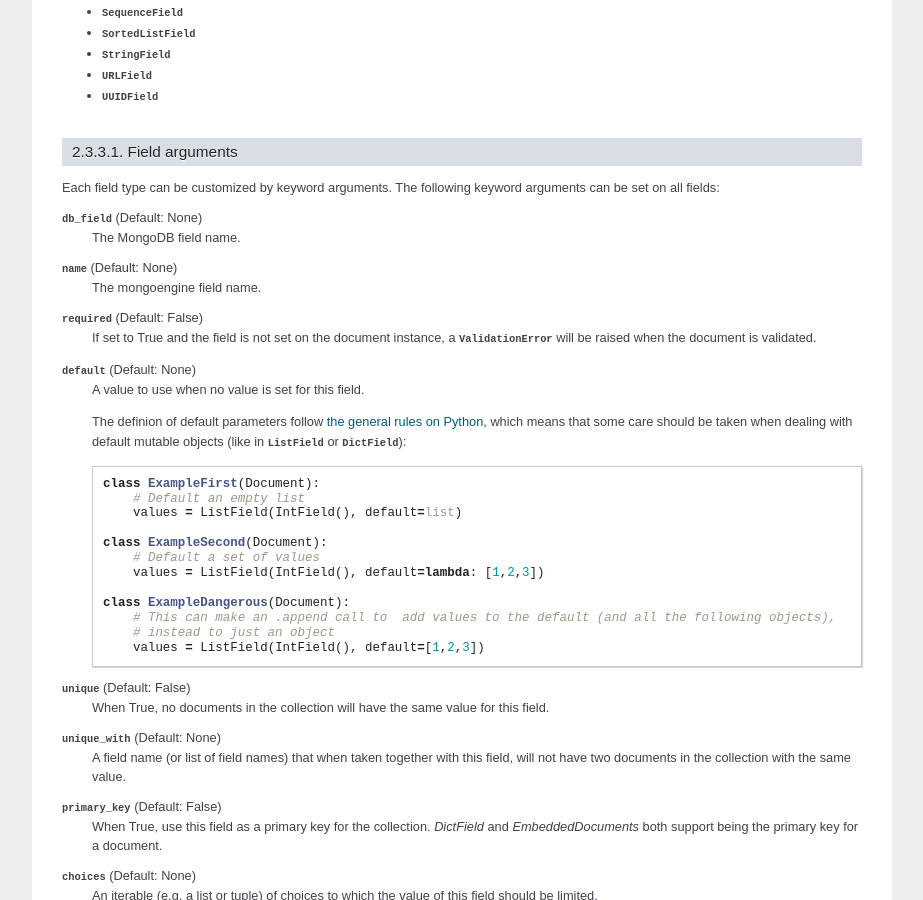
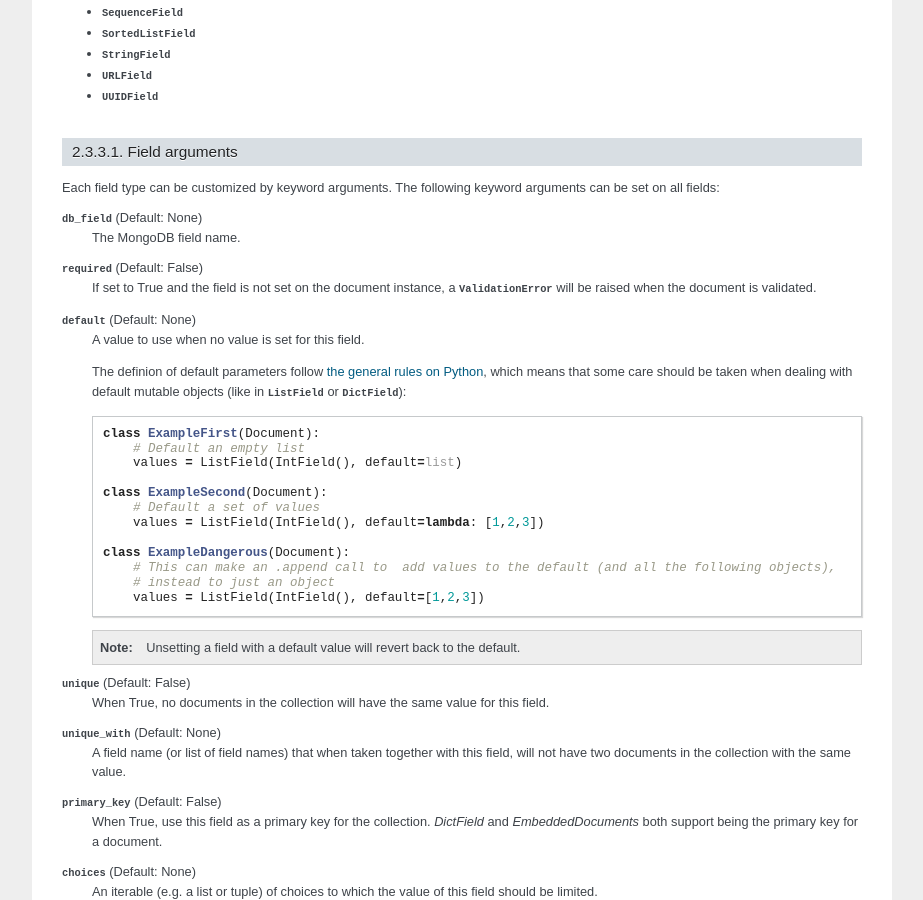
Before and after one commit to MongoEngine/mongoengine, a Sphinx documentation site: the page built from docs/guide/defining-documents.rst, in a window 1280 px wide and 900 px high, scrolled down 1517 px. Shown: the whole window, without its empty margins (198-1121 px from the left). Built offline with Sphinx 7.4.7, drawn with Linux system fonts in a browser that asks for light colours; the version number could not be read and is left out.

Commit message:
Docs update

```diff
--- a/docs/guide/defining-documents.rst
+++ b/docs/guide/defining-documents.rst
@@ -100,9 +100,6 @@ arguments can be set on all fields:
 :attr:`db_field` (Default: None)
     The MongoDB field name.
 
-:attr:`name` (Default: None)
-    The mongoengine field name.
-
 :attr:`required` (Default: False)
     If set to True and the field is not set on the document instance, a
     :class:`~mongoengine.ValidationError` will be raised when the document is
@@ -129,6 +126,7 @@ arguments can be set on all fields:
             # instead to just an object
             values = ListField(IntField(), default=[1,2,3])
 
+    .. note:: Unsetting a field with a default value will revert back to the default.
 
 :attr:`unique` (Default: False)
     When True, no documents in the collection will have the same value for this
```
